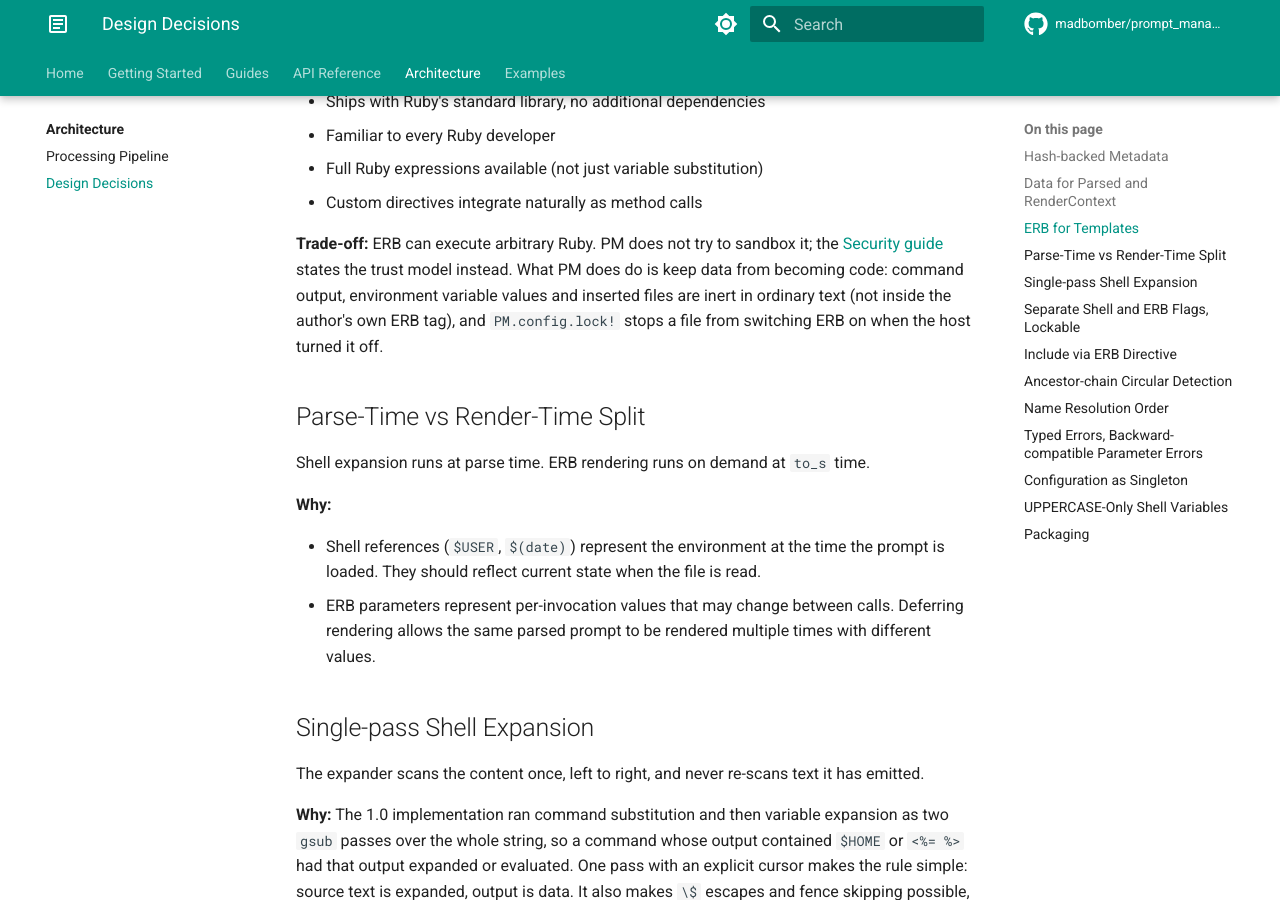
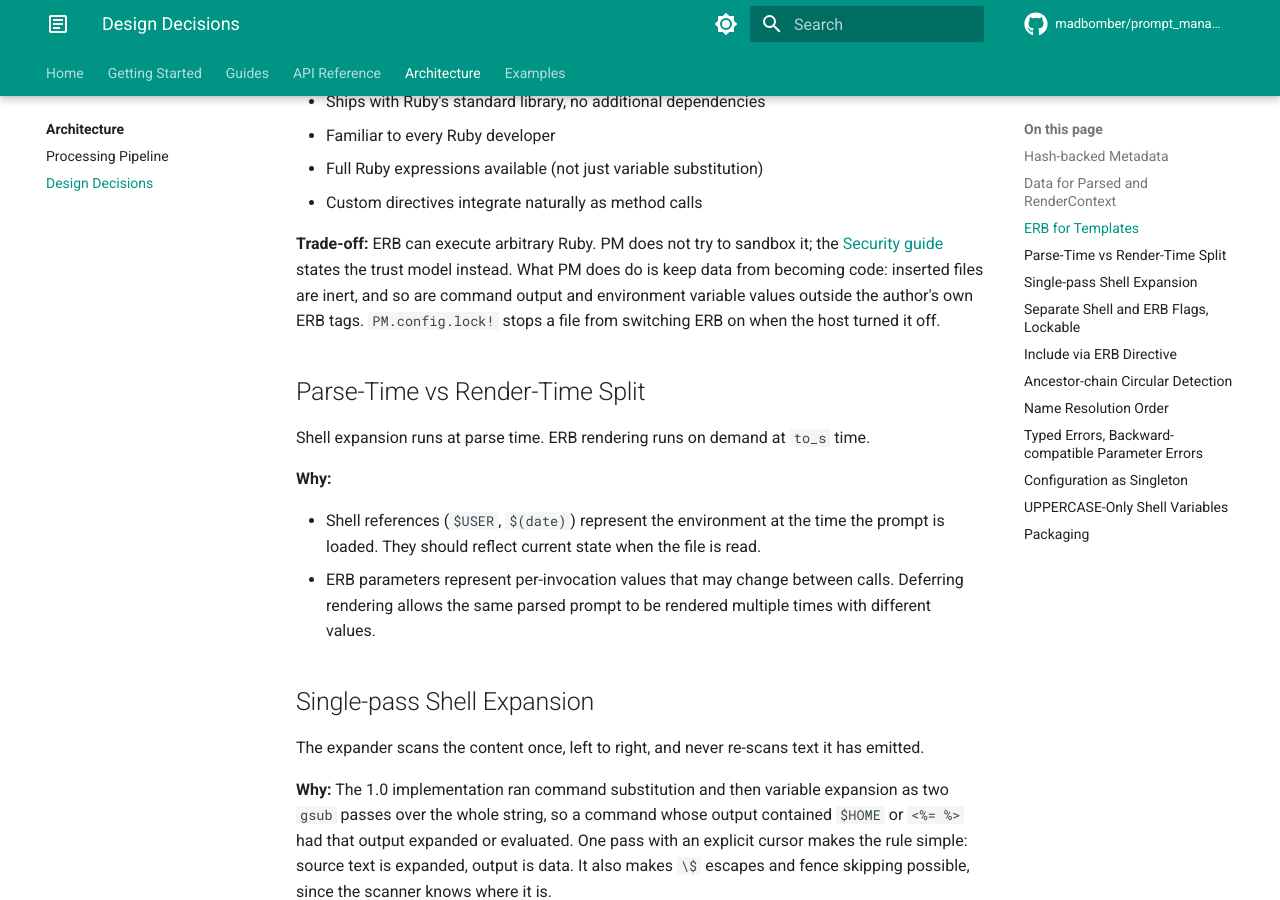
Before and after one commit to MadBomber/prompt_manager, an MkDocs documentation site: the page built from docs/architecture/design-decisions.md, in a window 1280 px wide and 900 px high, scrolled down 901 px. Built offline with MkDocs 1.6.1 and Material for MkDocs 9.7.7, drawn with Linux system fonts in a browser that asks for light colours; comment, search, counter and statistics services are not loaded.

Commit message:
docs: keep insert out of the ERB-tag caveat

```diff
--- a/docs/architecture/design-decisions.md
+++ b/docs/architecture/design-decisions.md
@@ -29,9 +29,9 @@ ERB was chosen as the template engine rather than Mustache, Liquid, or a custom
 
 **Trade-off:** ERB can execute arbitrary Ruby. PM does not try to sandbox it; the
 [Security guide](../guides/security.md) states the trust model instead. What PM does do
-is keep data from becoming code: command output, environment variable values and
-inserted files are inert in ordinary text (not inside the author's own ERB tag), and
-`PM.config.lock!` stops a file from switching ERB on when the host turned it off.
+is keep data from becoming code: inserted files are inert, and so are command output
+and environment variable values outside the author's own ERB tags. `PM.config.lock!`
+stops a file from switching ERB on when the host turned it off.
 
 ## Parse-Time vs Render-Time Split
 
```
Also changed, not shown: README.md (+6 -5 lines).
